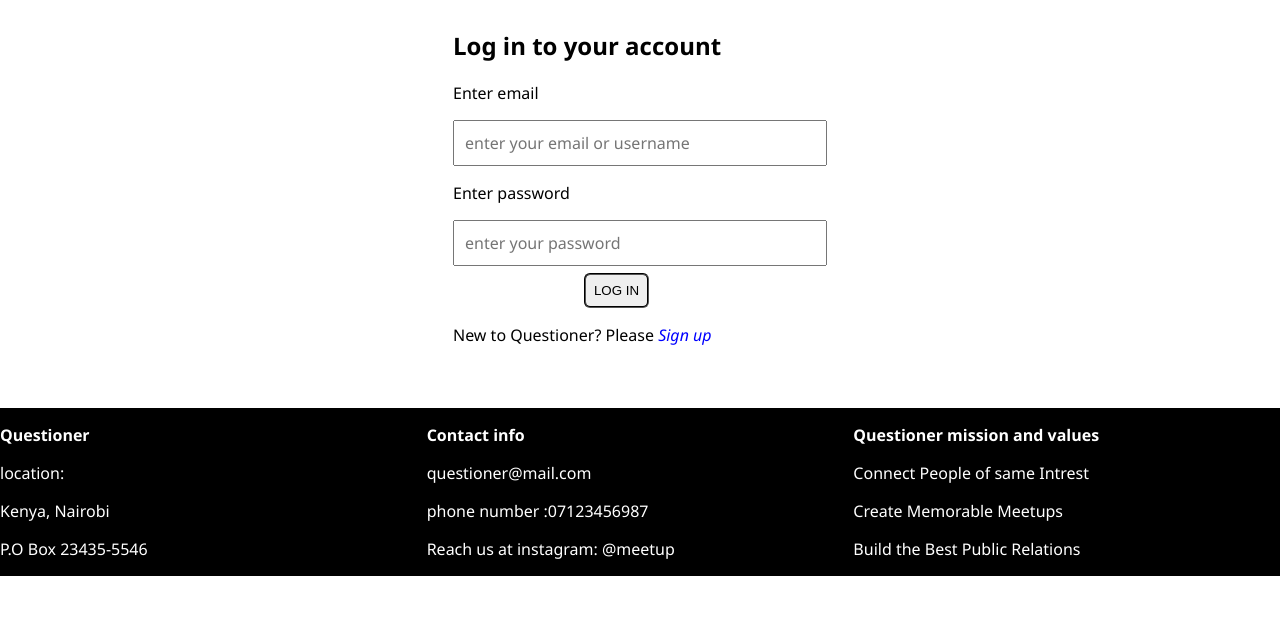
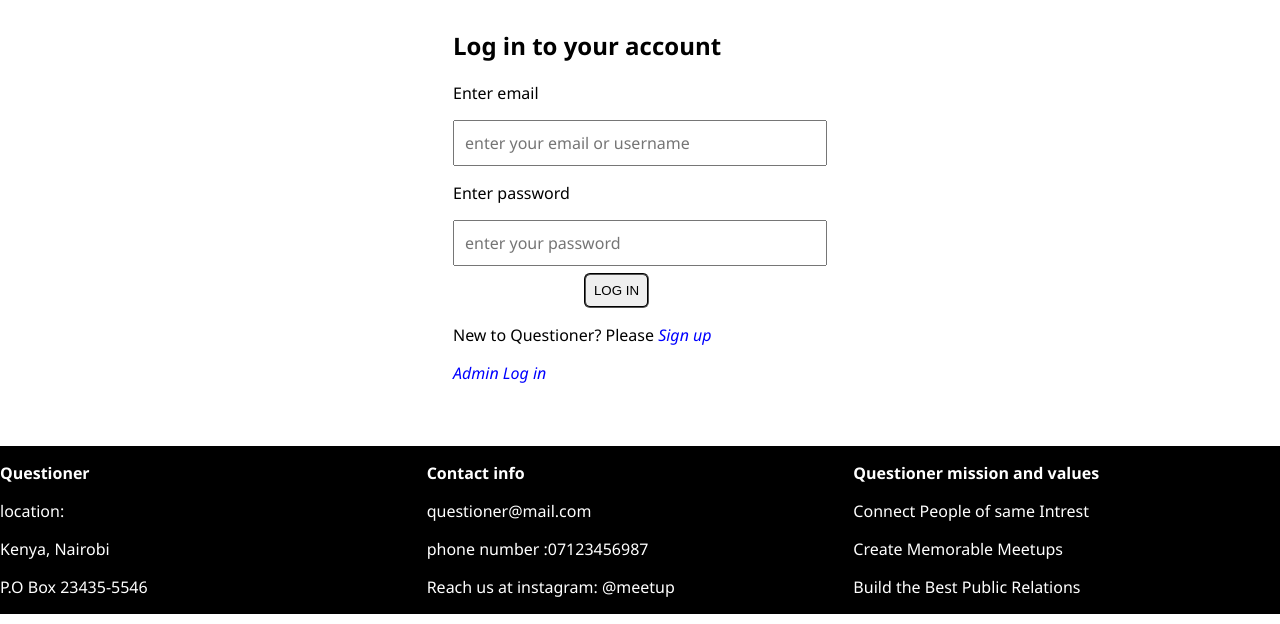
Before and after one commit to JosephNjuguna/QuestionerV1, a Python web app: template UI/templates/login.html in a window 1280 px wide. Shown: the part 75-699 px from the top of the page. Run offline with Jinja, Linux system fonts and the light colour scheme; the template is opened without the code that fills it, so the values that code supplies are empty.

Commit message:
[starts #163223521] add link to admin page

```diff
--- a/UI/templates/login.html
+++ b/UI/templates/login.html
@@ -22,6 +22,7 @@
                 <input id="input" type="password" placeholder="enter your password"><br>
                 <button class="submit-button" ><a href="./dashboard.html">LOG IN</a></button>
                 <p>New to Questioner? Please <a class="link" href="./signup.html">Sign up</a></p>
+                <p><a class="link" href="./admincreate.html">Admin Log in</a></p>
             </form>
         </div>
         <footer class="questioner-info">
```
